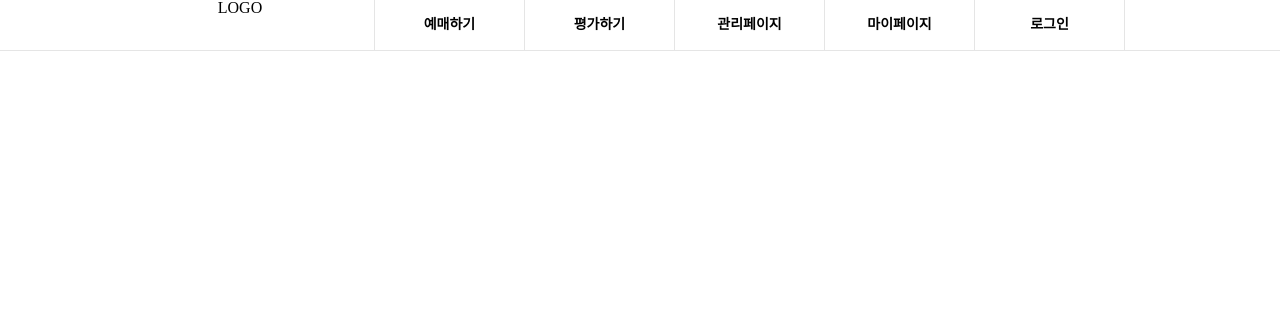
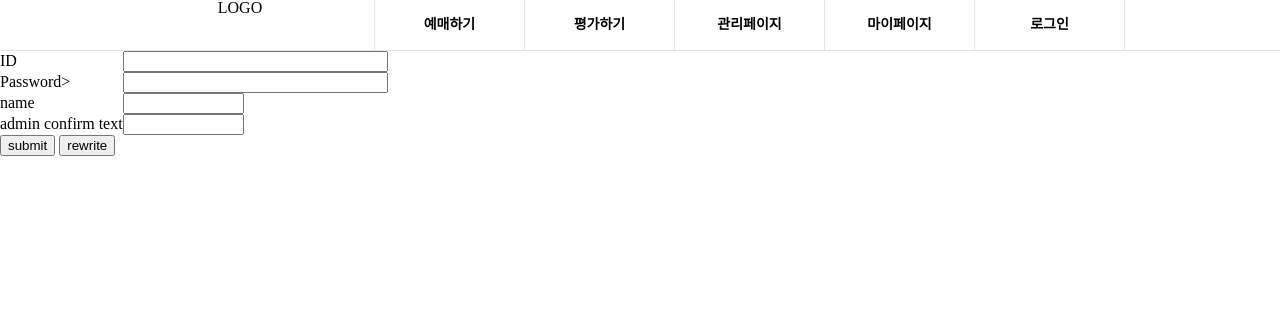
Before and after one commit to cheeseJelly/db_term-movie_reservation-, a PHP site: page /join.php in a window 1280 px wide. Shown: the top 311 px of the page. Run offline with PHP 8.4, Linux system fonts and the light colour scheme.

Commit message:
Add files via upload

```diff
--- /dev/null
+++ b/config.php
@@ -0,0 +1,6 @@
+<?php
+$host = 'localhost';
+$user = 'root';
+$pw = 'root';
+$dbName = 'db_term';
+?>
--- a/join.php
+++ b/join.php
@@ -32,6 +32,28 @@
 				</div>
 			</div>
 			<div class='contents'>
+			<form name = "join" action="join_confirm.php" method="post">
+			<table border = "1">
+			<tr>
+			<td>ID</td>
+			<td><input type="text" size = "30" name="id"></td>
+			</tr>
+			<tr>
+			<td>Password></td>
+			<td><input type="password" size = "30" name="pwd"></td>
+			</tr>
+			<tr>
+			<td>name</td>
+			<td><input type="text" size="12" maxlength = "10" name="name"></td>
+			</tr>
+			<tr>
+			<td>admin confirm text</td>
+			<td><input type="text" size = "12" name = "is_admin"></td>
+			</tr>
+			</table>
+			<input type="submit" value ="submit">
+			<input type="reset" value="rewrite">
+			</form>
 			</div>
 		</div>
 	</body>
```
Also changed, not shown: join_confirm.php (added, +28 -0 lines).
